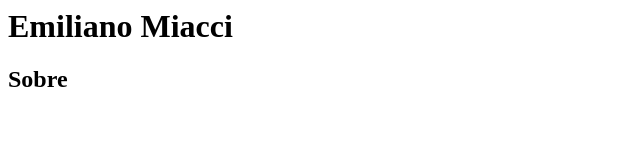
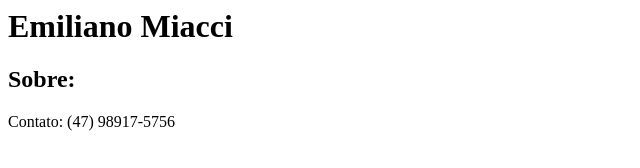
Before and after one commit to emilianomiacci/Teste, a plain HTML site: page index.html in a window 1280 px wide. Shown: the whole page, without its empty margins (0-640 px from the left). Drawn offline with Linux system fonts and the light colour scheme.

Commit message:
Update index.html

```diff
--- a/index.html
+++ b/index.html
@@ -6,7 +6,7 @@
          </head>
 
          <body>
-                 <h2>Sobre</h2>
+                 <h2>Sobre:</h2> <p>Contato: (47) 98917-5756</p>
 
 
          </body>
```
